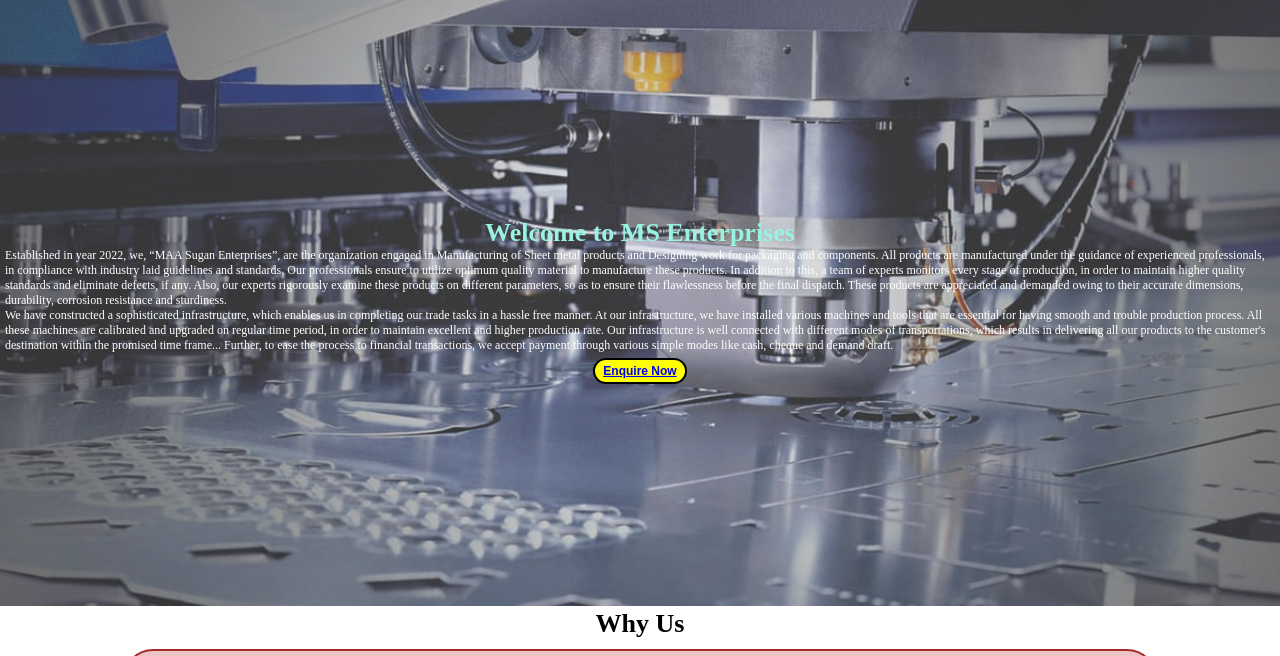
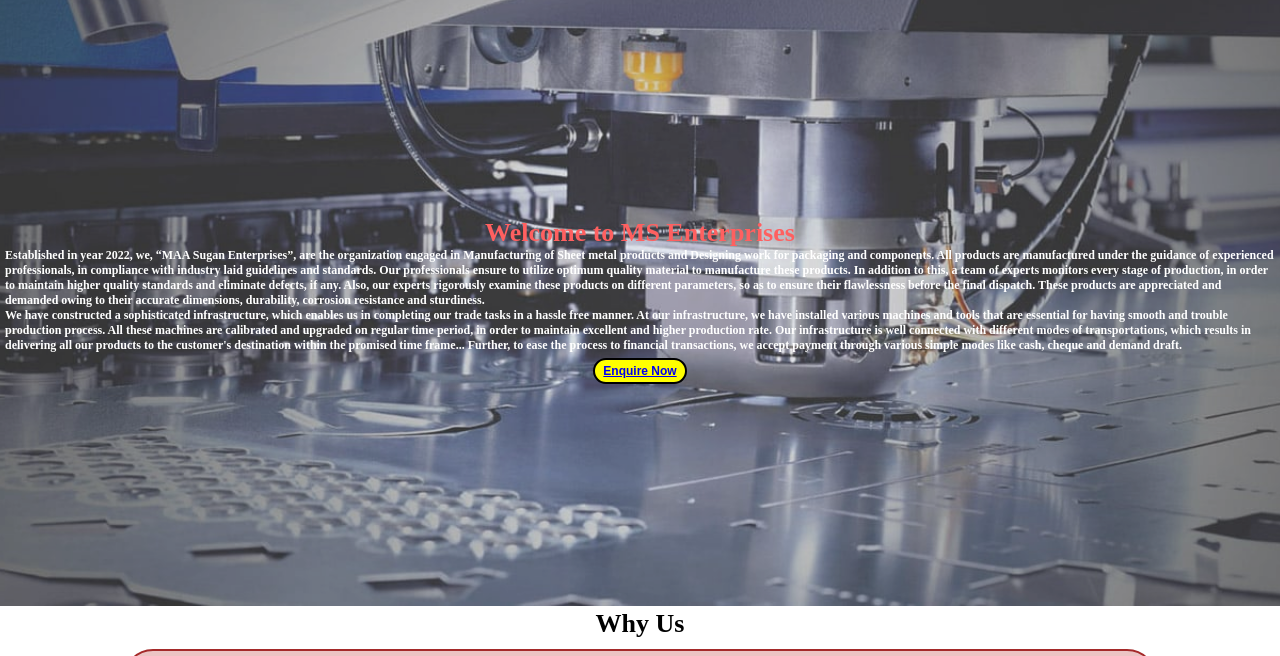
Before and after one commit to Dakshkashyap98/msenterpise, a plain HTML site: page index.html in a window 1280 px wide. Shown: the part 64-720 px from the top of the page. Drawn offline with Linux system fonts and the light colour scheme; a web font is replaced by a local one.

Commit message:
Update style.css

```diff
--- a/style.css
+++ b/style.css
@@ -84,13 +84,14 @@
 #home h1 {
     font-family: 'Bree Serif', serif;
     font-family: 'GFS Didot', serif;
-    color: rgb(153 243 226);
+    color: rgb(255 96 96);
 }
 
 #home p {
     font-family: 'Bree Serif', serif;
     font-family: 'GFS Didot', serif;
     color: white;
+    font-weight: bold;
     font-size: 18px;
 }
 
```
